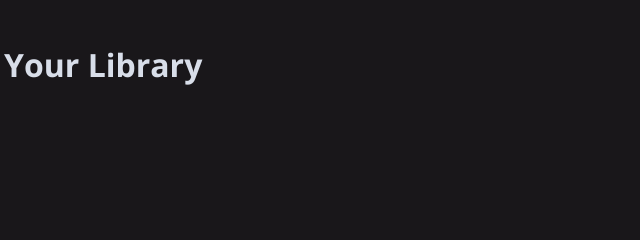
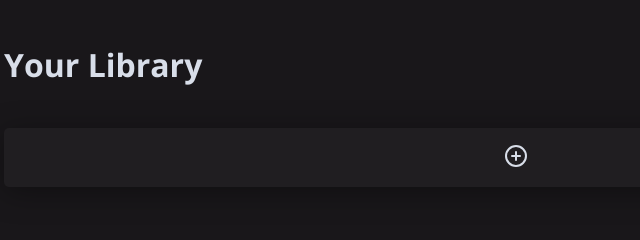
Before and after one commit to dogukan-sys/Book-Library, a plain HTML site: page index.html in a window 1280 px wide. Shown: the top 240 px of the page, 124-764 px from the left. Drawn offline with nearby package versions, Linux system fonts and the light colour scheme.

Commit message:
add new book card

```diff
--- a/index.html
+++ b/index.html
@@ -17,6 +17,11 @@
     </header>
     <main>
         <div class="card_container">
+            <div class="card">
+                <button id="addBook">
+                    <svg xmlns="http://www.w3.org/2000/svg" width="24" height="24" viewbox="0 0 24 24" fill="none" stroke="currentColor" stroke-width="2" stroke-linecap="round" stroke-linejoin="round"><circle cx="12" cy="12" r="10"></circle><line x1="12" y1="8" x2="12" y2="16"></line><line x1="8" y1="12" x2="16" y2="12"></line></svg>
+                </button>
+            </div>
         </div>
     </main>
     <footer>
```
